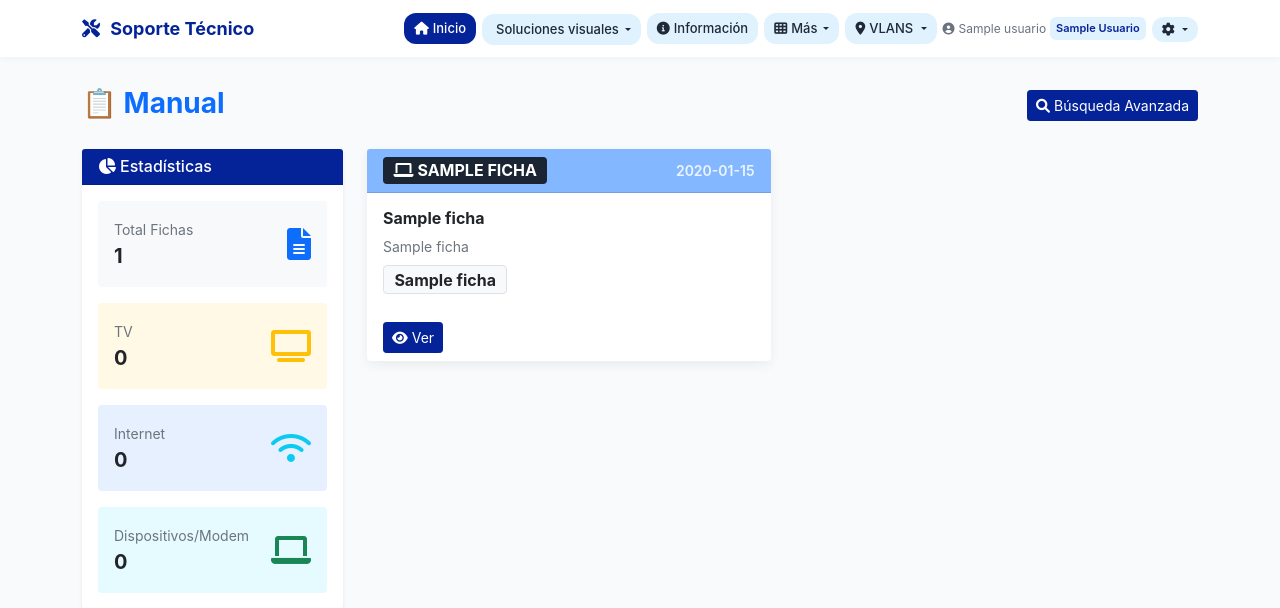
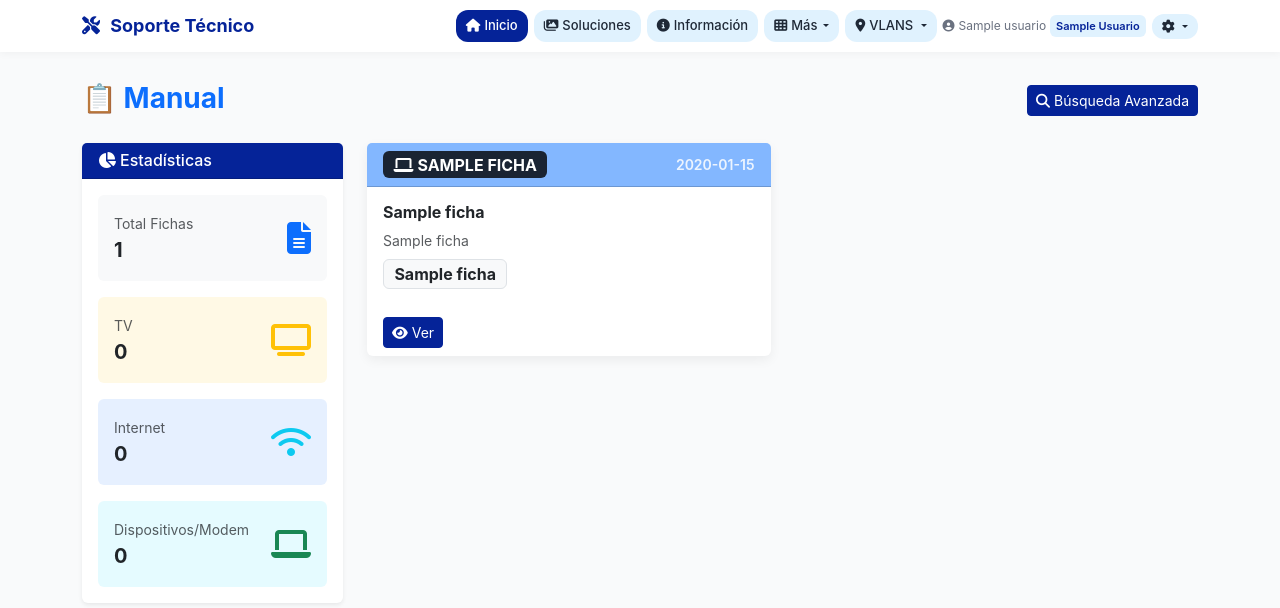
Before and after one commit to nickynimhe/ManualSoporte, a Flask app: page / in a window 1280 px wide. Shown: the top 608 px of the page. Run offline with Flask 3, Linux system fonts and the light colour scheme; a user stored in the database is signed in; a database or web service that is not in the repository returns one stand-in record (values such as "Sample title"); some libraries are stand-ins or nearby versions.

Commit message:
Update base.html

```diff
--- a/templates/base.html
+++ b/templates/base.html
@@ -5,10 +5,10 @@
     <meta name="viewport" content="width=device-width, initial-scale=1.0">
     <title>{% block title %}Soporte Técnico{% endblock %}</title>
 
-     <!-- Bootstrap CSS -->
-    <link href="https://cdn.jsdelivr.net/npm/bootstrap@5.1.3/dist/css/bootstrap.min.css" rel="stylesheet">
+    <!-- Bootstrap 5 CSS -->
+    <link href="https://cdn.jsdelivr.net/npm/bootstrap@5.3.0/dist/css/bootstrap.min.css" rel="stylesheet">
     <!-- Font Awesome -->
-    <link href="https://cdnjs.cloudflare.com/ajax/libs/font-awesome/6.0.0/css/all.min.css" rel="stylesheet">
+    <link rel="stylesheet" href="https://cdnjs.cloudflare.com/ajax/libs/font-awesome/6.4.0/css/all.min.css">
 
     <style>
     /* ===== VARIABLES CSS ===== */
@@ -343,30 +343,12 @@
                             <span class="btn-text">Inicio</span>
                         </a>
 
+                        <a class="nav-btn secondary" href="{{ url_for('soluciones_visuales') }}">
+                            <i class="fas fa-images"></i>
+                            <span class="btn-text">Soluciones</span>
+                        </a>
+
                         <!-- Información General - Agregado aquí -->
-                        <div class="dropdown more-menu">
-
-                         <button class="nav-btn secondary dropdown-toggle" type="button" data-bs-toggle="dropdown">
-                                <i class="fas fa-imagenes"></i>
-                                <span class="btn-text">Soluciones visuales</span>
-                            </button>
-                        <ul class="dropdown-menu">
-                            <li>
-                                  <a class="dropdown-item" href="{{ url_for('soluciones_visuales') }}">
-                                    <i class="fas fa-images"></i>
-                                    <span class="btn-text">Soluciones</span>
-                                </a>
-                            </li>
-                                {% if tiene_permiso('gestion_soluciones_visuales') %}
-                                  <li >
-                                      <a class="dropdown-item" href="{{ url_for('gestion_soluciones') }}">
-                                          <i class="fas fa-tasks me-2"></i>Gestión Soluciones
-                                      </a>
-                                  </li>
-                                  {% endif %}
-                            </ul>
-
-                        </div>
                         <a class="nav-btn secondary {% if request.endpoint == 'informacion_general' %}active{% endif %}" href="{{ url_for('informacion_general') }}">
                             <i class="fas fa-info-circle"></i>
                             <span class="btn-text">Información</span>
@@ -568,7 +550,7 @@
     </footer>
 
     <!-- ===== SCRIPTS ===== -->
-   <script src="https://cdn.jsdelivr.net/npm/bootstrap@5.1.3/dist/js/bootstrap.bundle.min.js"></script>
+    <script src="https://cdn.jsdelivr.net/npm/bootstrap@5.3.0/dist/js/bootstrap.bundle.min.js"></script>
 
     <script>
         document.addEventListener('DOMContentLoaded', function() {
@@ -583,5 +565,4 @@
         });
     </script>
 </body>
-
 </html>
```
